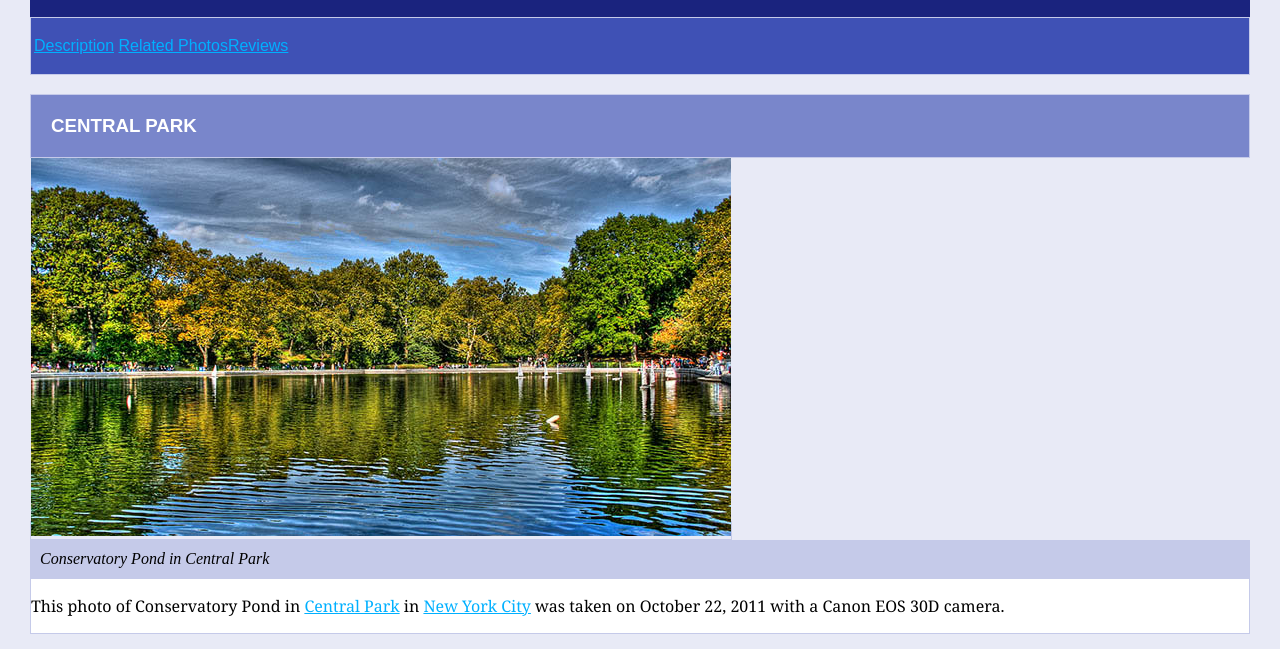
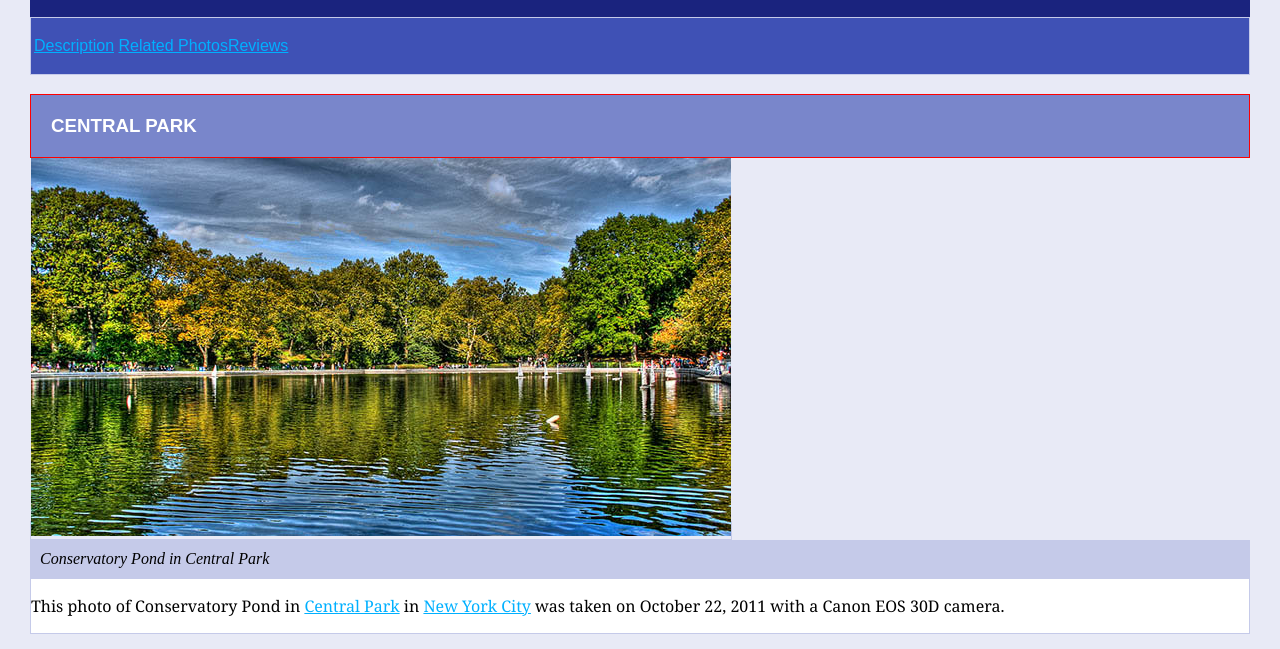
Before and after one commit to Oviedo-Jorge/Chapter-4-projects-4201, a plain HTML site: page index.html in a window 1280 px wide. Shown: the part 91-740 px from the top of the page. Drawn offline with Linux system fonts and the light colour scheme.

Commit message:
Update chapter04-project01.css

```diff
--- a/chapter04-project01.css
+++ b/chapter04-project01.css
@@ -20,7 +20,7 @@ figure a {border: solid 1pt #C5CAE9;
 
 figcaption {border: hidden; padding: 10px; background:#C5CAE9; }
 
-h3 { font-family: Arial; border: solid 1pt #C5CAE9; color: red; padding : 20px; background: #7986CB;
+h3 { font-family: Arial; border: solid 1pt red; padding : 20px; background: #7986CB;
 	margin-bottom: 0;}
 main section #reviews {solid 1pt #C5CAE9;}
 
```
